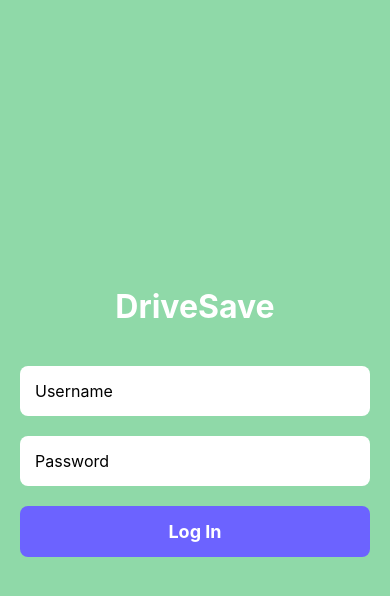
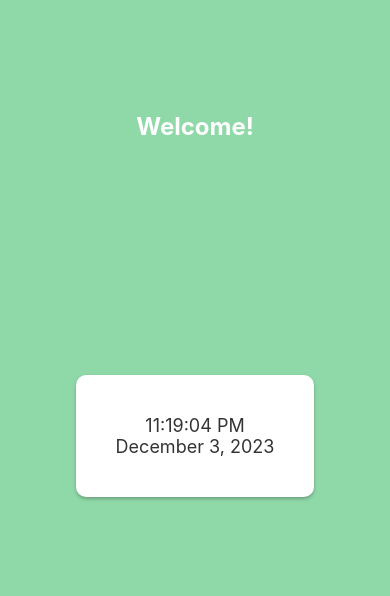
Before and after one commit to ywang0789/DriveSave, a React Native app: screen /Home in a window 390 px wide. Before the commit this address had no page. Shown: the top 596 px of the page. Built offline with nearby package versions, Linux system fonts and the light colour scheme.

Commit message:
added login authentication

```diff
--- a/App.js
+++ b/App.js
@@ -10,14 +10,14 @@ const Stack = createStackNavigator();
 const App = () => {
   return (
     <NavigationContainer>
-      <Stack.Navigator initialRouteName="Login">
+      <Stack.Navigator>
         <Stack.Screen
           name="Login"
           component={LoginScreen}
           options={{ headerShown: false }}
         />
         <Stack.Screen
-          name="Dashboard"
+          name="Home"
           component={HomeScreen}
           options={{ headerShown: false }}
         />
--- /dev/null
+++ b/firebase.js
@@ -0,0 +1,25 @@
+// Import the functions you need from the SDKs you need
+import { initializeApp } from "firebase/app";
+import { getAnalytics } from "firebase/analytics";
+import { getFirestore } from "firebase/firestore";
+import { getAuth } from "firebase/auth";
+// TODO: Add SDKs for Firebase products that you want to use
+// https://firebase.google.com/docs/web/setup#available-libraries
+
+// Your web app's Firebase configuration
+const firebaseConfig = {
+  apiKey: "AIzaSyCwNAaeMxAWGsg2AeOFz9U8QDGSfS3OuVY",
+  authDomain: "drivesave-69420.firebaseapp.com",
+  projectId: "drivesave-69420",
+  storageBucket: "drivesave-69420.appspot.com",
+  messagingSenderId: "1019387797693",
+  appId: "1:1019387797693:web:dd3358a3c87bf59259d7d4",
+};
+
+// Initialize Firebase
+const app = initializeApp(firebaseConfig);
+
+const db = getFirestore(app);
+const auth = getAuth(app);
+
+export { db, app, auth };
--- a/screens/LoginScreen.js
+++ b/screens/LoginScreen.js
@@ -7,36 +7,45 @@ import {
   TouchableOpacity,
 } from "react-native";
 import { useNavigation } from "@react-navigation/native";
+import { auth } from "../firebase";
+import { signInWithEmailAndPassword } from "firebase/auth";
+
 
 const LoginScreen = () => {
-  const [username, setUsername] = useState("");
-  const [password, setPassword] = useState("");
+  const [username, setUsername] = useState("test@test.com");
+  const [password, setPassword] = useState("123456");
   const navigation = useNavigation();
 
-  const handleLogin = () => {
-    // TODO: Add login logic here
-    // If login is successful:
-    navigation.navigate("Dashboard");
+  const handleLogin = async () => {
+    try {
+      // Authenticate the user
+      await signInWithEmailAndPassword(auth, username, password);
+      // Navigate to another screen upon successful login
+      navigation.navigate('Home'); // replace 'Home' with your desired screen
+    } catch (error) {
+      // Handle errors here
+      alert(error.message);
+    }
   };
 
   return (
     <View style={styles.container}>
       <Text style={styles.title}>DriveSave</Text>
       <TextInput
+        placeholder="Email"
         value={username}
-        onChangeText={setUsername}
-        placeholder="Username"
+        onChangeText={(text) => setUsername(text)}
         style={styles.input}
       />
       <TextInput
+        placeholder="Password"
         value={password}
-        onChangeText={setPassword}
-        placeholder="Password"
+        onChangeText={(text) => setPassword(text)}
+        style={styles.input}
         secureTextEntry
-        style={styles.input}
       />
-      <TouchableOpacity style={styles.button} onPress={handleLogin}>
-        <Text style={styles.buttonText}>Log In</Text>
+      <TouchableOpacity style={styles.loginBtn} onPress={handleLogin}>
+        <Text style={styles.loginBtnText}>Log In</Text>
       </TouchableOpacity>
     </View>
   );
@@ -64,15 +73,29 @@ const styles = StyleSheet.create({
     fontSize: 16,
     marginBottom: 20,
   },
-  button: {
+  loginBtn: {
     backgroundColor: "#6c63ff",
     width: "100%",
     padding: 15,
     borderRadius: 8,
     alignItems: "center",
   },
-  buttonText: {
+  loginBtnText: {
     color: "#fff",
+    fontSize: 18,
+    fontWeight: "bold",
+  },
+  registerBtn: {
+    marginTop: 12,
+    backgroundColor: "#ffff",
+    width: "100%",
+    padding: 15,
+    borderRadius: 8,
+    alignItems: "center",
+  },
+
+  registerBtnText: {
+    color: "#6c63ff",
     fontSize: 18,
     fontWeight: "bold",
   },
```
Also changed, not shown: package.json (+7 -0 lines), 1 other file (tests, documents, lock files or other folders).
